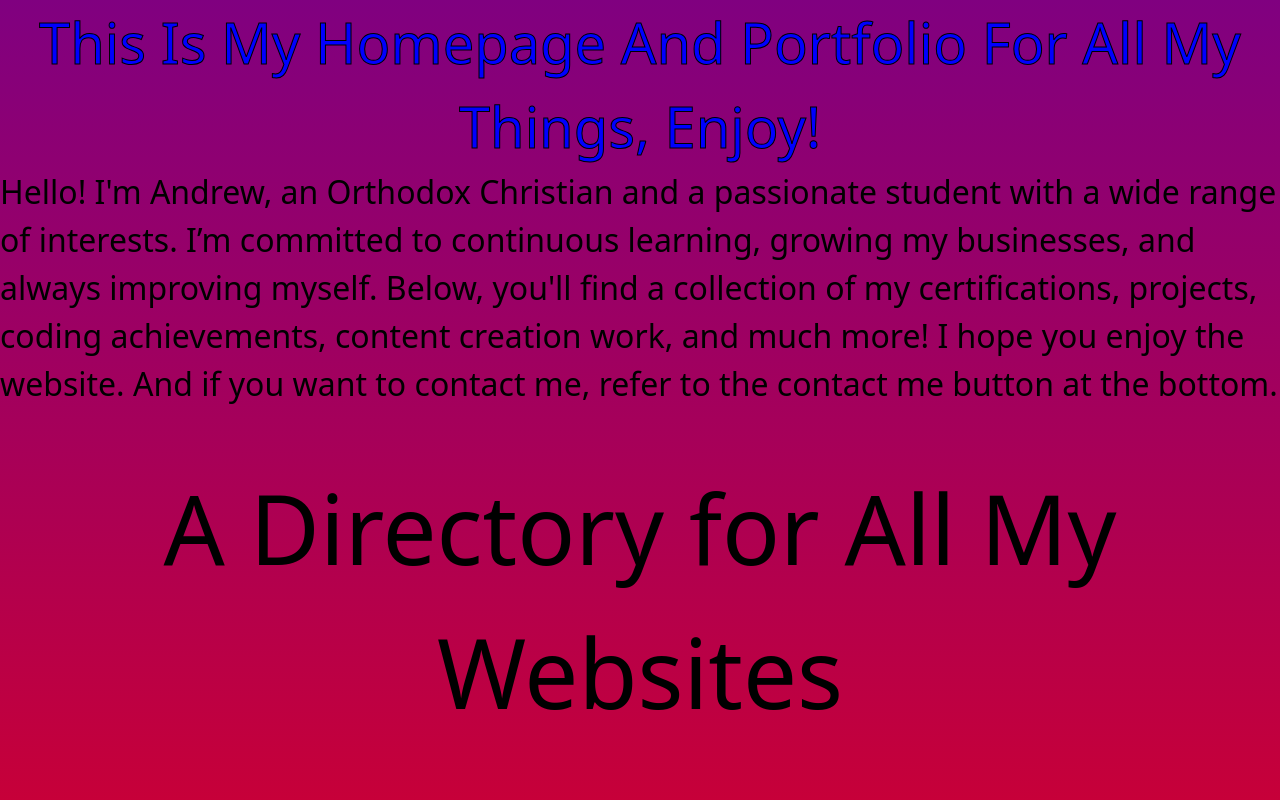
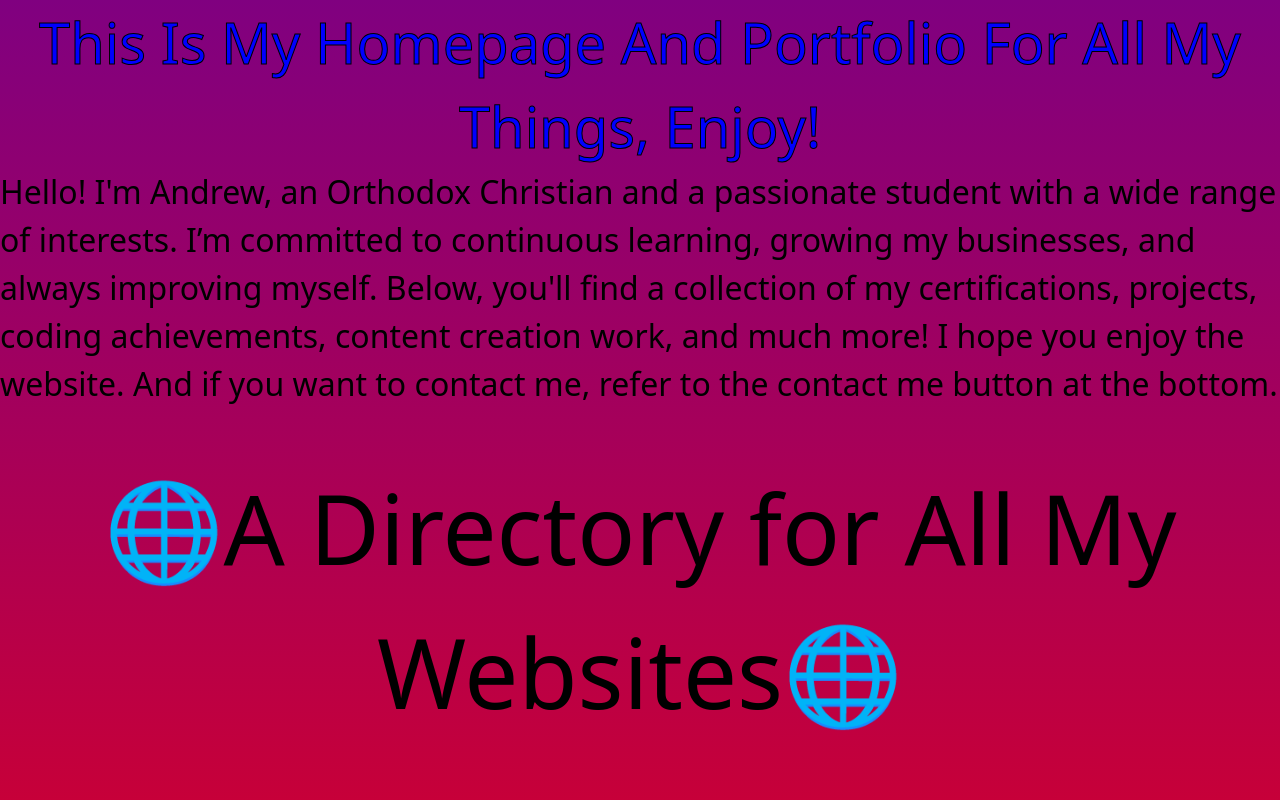
Before and after one commit to Trolleger/BetterDiscord, a SvelteKit app in the folder my-app/: page / in a window 1280 px wide. Shown: the top 800 px of the page. Built offline with nearby package versions, Linux system fonts and the light colour scheme.

Commit message:
final changes while at school before dpa, random stuff

```diff
--- a/my-app/src/routes/+page.svelte
+++ b/my-app/src/routes/+page.svelte
@@ -25,7 +25,7 @@
       Hello! I'm Andrew, an Orthodox Christian and a passionate student with a wide range of interests. I’m committed to continuous learning, growing my businesses, and always improving myself. Below, you'll find a collection of my certifications, projects, coding achievements, content creation work, and much more! I hope you enjoy the website. And if you want to contact me, refer to the contact me button at the bottom.
     <br>
     <br>
-    <a style="font-size: 6rem; text-align: center; display: block; margin: 0 auto;" href="/Websites_Things">A Directory for All My Websites</a>
+    <a style="font-size: 6rem; text-align: center; display: block; margin: 0 auto;" href="/Websites_Things">🌐A Directory for All My Websites🌐</a>
 
     <br>
 
```
